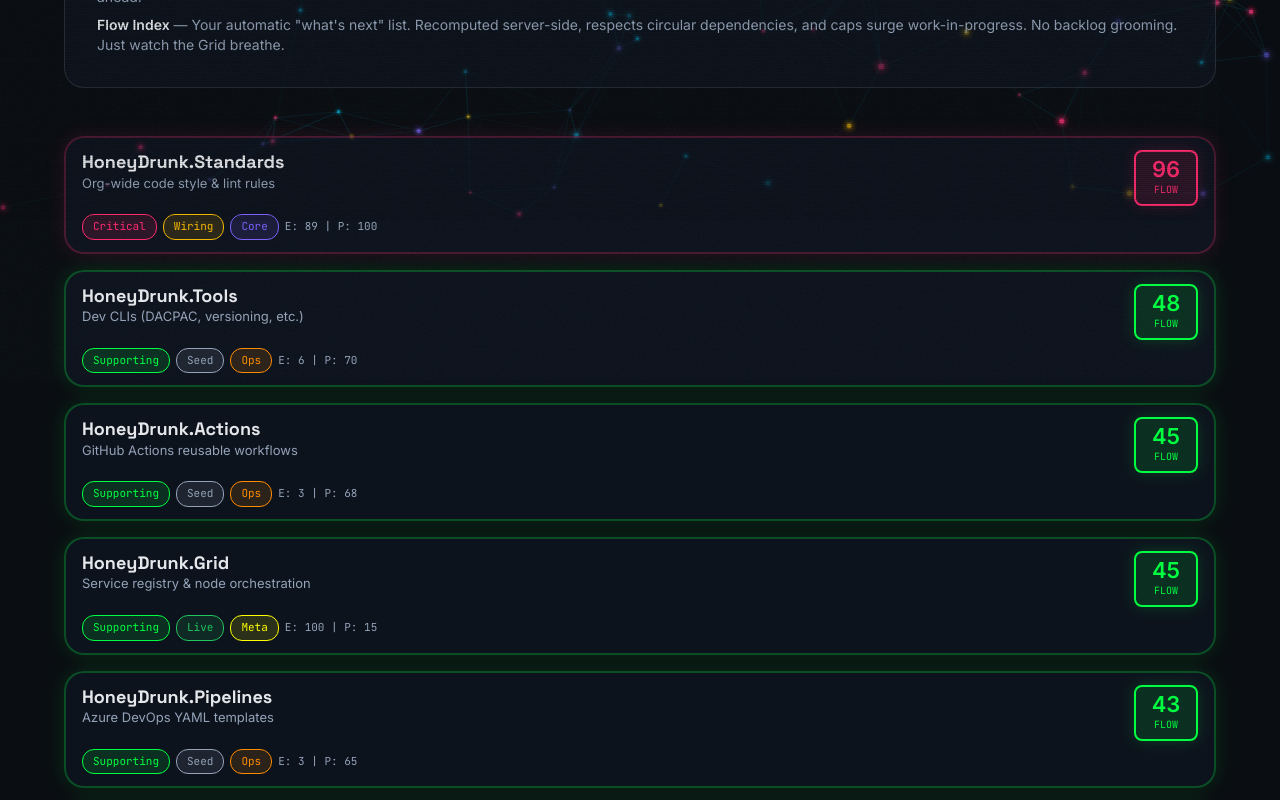
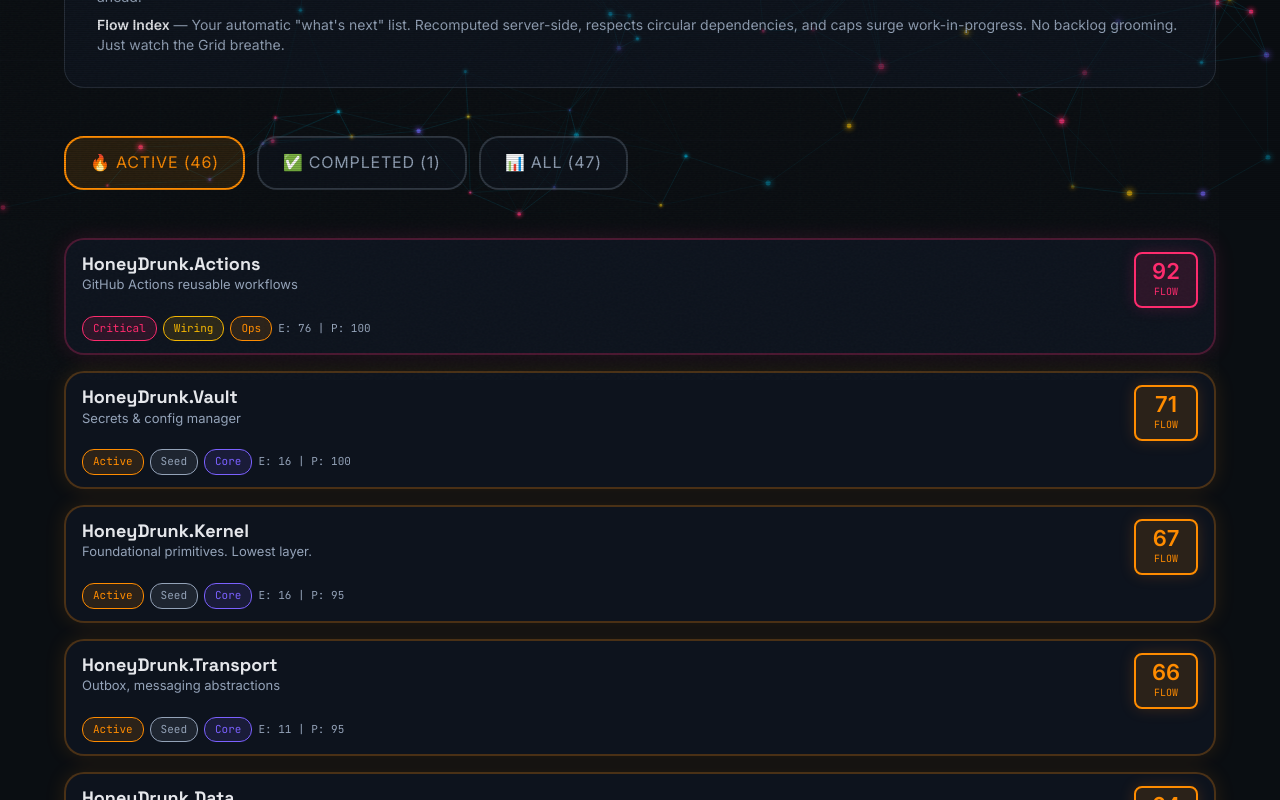
Before and after one commit to HoneyDrunkStudios/HoneyDrunkStudios, a Next.js app in the folder honeydrunk-website/: page /flow in a window 1280 px wide. Shown: the part 580-1380 px from the top of the page. Built offline with nearby package versions, Linux system fonts and the light colour scheme; no server answers.

Commit message:
implement active/completed flow separation and enhance UX in Flow Index

```diff
--- a/honeydrunk-website/app/flow/page.tsx
+++ b/honeydrunk-website/app/flow/page.tsx
@@ -8,7 +8,7 @@
 
 import { useState } from 'react';
 import Link from 'next/link';
-import { getNodesByFlow } from '@/lib/nodes';
+import { getNodesByFlow, getActiveFlowNodes, getCompletedFlowNodes } from '@/lib/nodes';
 import type { VisualNode } from '@/lib/types';
 import NeonGridCanvas from '@/components/NeonGridCanvas';
 import Header from '@/components/Header';
@@ -24,16 +24,35 @@
 };
 
 export default function FlowPage() {
-  const allNodes = getNodesByFlow();
+  const activeNodes = getActiveFlowNodes();
+  const completedNodes = getCompletedFlowNodes();
   const [selectedTier, setSelectedTier] = useState<string | null>(null);
+  const [selectedSection, setSelectedSection] = useState<'active' | 'completed' | 'all'>('active');
 
-  // Filter by tier if selected
-  const displayNodes = selectedTier
-    ? allNodes.filter(node => node.flowMetrics.flowTier === selectedTier)
-    : allNodes;
+  // Get display nodes based on section and tier filter
+  const getDisplayNodes = () => {
+    let baseNodes: VisualNode[];
+    switch (selectedSection) {
+      case 'active':
+        baseNodes = activeNodes;
+        break;
+      case 'completed':
+        baseNodes = completedNodes;
+        break;
+      case 'all':
+        baseNodes = [...activeNodes, ...completedNodes];
+        break;
+    }
+
+    return selectedTier
+      ? baseNodes.filter(node => node.flowMetrics.flowTier === selectedTier)
+      : baseNodes;
+  };
+
+  const displayNodes = getDisplayNodes();
 
   // Group nodes by tier for stats
-  const tierCounts = allNodes.reduce((acc, node) => {
+  const tierCounts = [...activeNodes, ...completedNodes].reduce((acc, node) => {
     acc[node.flowMetrics.flowTier] = (acc[node.flowMetrics.flowTier] || 0) + 1;
     return acc;
   }, {} as Record<string, number>);
@@ -102,8 +121,24 @@
                 borderColor: selectedTier === null ? colors.electricBlue : `${colors.slateLight}40`,
                 color: selectedTier === null ? colors.electricBlue : colors.slateLight,
               }}
+              onMouseEnter={(e) => {
+                if (selectedTier !== null) {
+                  e.currentTarget.style.backgroundColor = `${colors.electricBlue}20`;
+                  e.currentTarget.style.borderColor = `${colors.electricBlue}60`;
+                  e.currentTarget.style.color = colors.electricBlue;
+                  e.currentTarget.style.boxShadow = `0 0 15px ${colors.electricBlue}30`;
+                }
+              }}
+              onMouseLeave={(e) => {
+                if (selectedTier !== null) {
+                  e.currentTarget.style.backgroundColor = `${colors.gunmetal}60`;
+                  e.currentTarget.style.borderColor = `${colors.slateLight}40`;
+                  e.currentTarget.style.color = colors.slateLight;
+                  e.currentTarget.style.boxShadow = 'none';
+                }
+              }}
             >
-              All ({allNodes.length})
+              All ({activeNodes.length + completedNodes.length})
             </button>
             {(['critical', 'active', 'supporting', 'dormant', 'future'] as const).map((tier) => {
               const count = tierCounts[tier] || 0;
@@ -120,6 +155,22 @@
                     borderWidth: '2px',
                     borderColor: isSelected ? tierColor : `${tierColor}40`,
                     color: isSelected ? tierColor : `${tierColor}cc`,
+                  }}
+                  onMouseEnter={(e) => {
+                    if (!isSelected) {
+                      e.currentTarget.style.backgroundColor = `${tierColor}20`;
+                      e.currentTarget.style.borderColor = `${tierColor}80`;
+                      e.currentTarget.style.color = tierColor;
+                      e.currentTarget.style.boxShadow = `0 0 15px ${tierColor}30`;
+                    }
+                  }}
+                  onMouseLeave={(e) => {
+                    if (!isSelected) {
+                      e.currentTarget.style.backgroundColor = `${colors.gunmetal}60`;
+                      e.currentTarget.style.borderColor = `${tierColor}40`;
+                      e.currentTarget.style.color = `${tierColor}cc`;
+                      e.currentTarget.style.boxShadow = 'none';
+                    }
                   }}
                 >
                   {tier} ({count})
@@ -151,11 +202,105 @@
             </div>
           </div>
 
+          {/* Section Selector */}
+          <div className="flex flex-wrap gap-3 justify-center md:justify-start">
+            <button
+              onClick={() => setSelectedSection('active')}
+              className="px-6 py-3 rounded-lg text-sm font-mono font-bold uppercase tracking-wider transition-all duration-200 hover:scale-105 border-2"
+              style={{
+                backgroundColor: selectedSection === 'active' ? `${colors.cyberOrange}20` : `${colors.gunmetal}60`,
+                borderColor: selectedSection === 'active' ? colors.cyberOrange : `${colors.slateLight}40`,
+                color: selectedSection === 'active' ? colors.cyberOrange : colors.slateLight,
+                cursor: 'pointer',
+              }}
+              onMouseEnter={(e) => {
+                if (selectedSection !== 'active') {
+                  e.currentTarget.style.backgroundColor = `${colors.cyberOrange}15`;
+                  e.currentTarget.style.borderColor = `${colors.cyberOrange}60`;
+                  e.currentTarget.style.color = colors.cyberOrange;
+                  e.currentTarget.style.boxShadow = `0 0 20px ${colors.cyberOrange}30`;
+                }
+              }}
+              onMouseLeave={(e) => {
+                if (selectedSection !== 'active') {
+                  e.currentTarget.style.backgroundColor = `${colors.gunmetal}60`;
+                  e.currentTarget.style.borderColor = `${colors.slateLight}40`;
+                  e.currentTarget.style.color = colors.slateLight;
+                  e.currentTarget.style.boxShadow = 'none';
+                }
+              }}
+            >
+              🔥 Active ({activeNodes.length})
+            </button>
+            <button
+              onClick={() => setSelectedSection('completed')}
+              className="px-6 py-3 rounded-lg text-sm font-mono font-bold uppercase tracking-wider transition-all duration-200 hover:scale-105 border-2"
+              style={{
+                backgroundColor: selectedSection === 'completed' ? `${colors.signalGreen}20` : `${colors.gunmetal}60`,
+                borderColor: selectedSection === 'completed' ? colors.signalGreen : `${colors.slateLight}40`,
+                color: selectedSection === 'completed' ? colors.signalGreen : colors.slateLight,
+                cursor: 'pointer',
+              }}
+              onMouseEnter={(e) => {
+                if (selectedSection !== 'completed') {
+                  e.currentTarget.style.backgroundColor = `${colors.signalGreen}15`;
+                  e.currentTarget.style.borderColor = `${colors.signalGreen}60`;
+                  e.currentTarget.style.color = colors.signalGreen;
+                  e.currentTarget.style.boxShadow = `0 0 20px ${colors.signalGreen}30`;
+                }
+              }}
+              onMouseLeave={(e) => {
+                if (selectedSection !== 'completed') {
+                  e.currentTarget.style.backgroundColor = `${colors.gunmetal}60`;
+                  e.currentTarget.style.borderColor = `${colors.slateLight}40`;
+                  e.currentTarget.style.color = colors.slateLight;
+                  e.currentTarget.style.boxShadow = 'none';
+                }
+              }}
+            >
+              ✅ Completed ({completedNodes.length})
+            </button>
+            <button
+              onClick={() => setSelectedSection('all')}
+              className="px-6 py-3 rounded-lg text-sm font-mono font-bold uppercase tracking-wider transition-all duration-200 hover:scale-105 border-2"
+              style={{
+                backgroundColor: selectedSection === 'all' ? `${colors.electricBlue}20` : `${colors.gunmetal}60`,
+                borderColor: selectedSection === 'all' ? colors.electricBlue : `${colors.slateLight}40`,
+                color: selectedSection === 'all' ? colors.electricBlue : colors.slateLight,
+                cursor: 'pointer',
+              }}
+              onMouseEnter={(e) => {
+                if (selectedSection !== 'all') {
+                  e.currentTarget.style.backgroundColor = `${colors.electricBlue}15`;
+                  e.currentTarget.style.borderColor = `${colors.electricBlue}60`;
+                  e.currentTarget.style.color = colors.electricBlue;
+                  e.currentTarget.style.boxShadow = `0 0 20px ${colors.electricBlue}30`;
+                }
+              }}
+              onMouseLeave={(e) => {
+                if (selectedSection !== 'all') {
+                  e.currentTarget.style.backgroundColor = `${colors.gunmetal}60`;
+                  e.currentTarget.style.borderColor = `${colors.slateLight}40`;
+                  e.currentTarget.style.color = colors.slateLight;
+                  e.currentTarget.style.boxShadow = 'none';
+                }
+              }}
+            >
+              📊 All ({activeNodes.length + completedNodes.length})
+            </button>
+          </div>
+
           {/* Node List */}
           <div className="space-y-4">
-            {displayNodes.map((node) => (
-              <FlowNodeCard key={node.id} node={node} />
-            ))}
+            {displayNodes.length > 0 ? (
+              displayNodes.map((node) => (
+                <FlowNodeCard key={node.id} node={node} isCompleted={node.done === true} />
+              ))
+            ) : (
+              <div className="text-center py-8" style={{ color: colors.slateLight }}>
+                <p className="text-lg font-mono">No nodes in this section</p>
+              </div>
+            )}
           </div>
         </div>
       </div>
@@ -168,8 +313,12 @@
   );
 }
 
-function FlowNodeCard({ node }: { node: VisualNode }) {
+function FlowNodeCard({ node, isCompleted = false }: { node: VisualNode; isCompleted?: boolean }) {
   const { flowIndex, flowTier, flowColor } = node.flowMetrics;
+
+  // Use green for completed nodes, otherwise use the tier color
+  const displayColor = isCompleted ? colors.signalGreen : flowColor;
+  const displayTier = isCompleted ? 'completed' : flowTier;
 
   return (
     <Link
@@ -178,8 +327,9 @@
       style={{
         padding: '12px 16px',
         backgroundColor: `${colors.gunmetal}90`,
-        borderColor: `${flowColor}40`,
-        boxShadow: `0 0 20px ${flowColor}20`,
+        borderColor: `${displayColor}40`,
+        boxShadow: `0 0 20px ${displayColor}20`,
+        opacity: isCompleted ? 0.85 : 1,
       }}
     >
       <div className="flex items-start justify-between gap-3" style={{ marginBottom: '8px' }}>
@@ -211,25 +361,25 @@
             padding: '6px 12px',
             borderRadius: '8px',
             minWidth: '64px',
-            backgroundColor: `${flowColor}20`,
+            backgroundColor: `${displayColor}20`,
             borderWidth: '2px',
-            borderColor: flowColor,
-            boxShadow: `0 0 15px ${flowColor}30`,
+            borderColor: displayColor,
+            boxShadow: `0 0 15px ${displayColor}30`,
           }}
         >
           <div className="font-display font-bold" style={{
-            color: flowColor,
+            color: displayColor,
             fontSize: '22px',
             lineHeight: '1',
           }}>
             {flowIndex}
           </div>
           <div className="font-mono uppercase" style={{
-            color: flowColor,
+            color: displayColor,
             fontSize: '10px',
             marginTop: '2px',
           }}>
-            Flow
+            {isCompleted ? 'Done' : 'Flow'}
           </div>
         </div>
       </div>
@@ -241,13 +391,13 @@
           style={{
             padding: '3px 10px',
             borderRadius: '12px',
-            backgroundColor: `${flowColor}20`,
+            backgroundColor: `${displayColor}20`,
             borderWidth: '1px',
-            borderColor: flowColor,
-            color: flowColor,
+            borderColor: displayColor,
+            color: displayColor,
           }}
         >
-          {flowTier}
+          {isCompleted ? '✓ completed' : displayTier}
         </span>
 
         {/* Signal */}
--- a/honeydrunk-website/data/schema/signals.json
+++ b/honeydrunk-website/data/schema/signals.json
@@ -1,4 +1,17 @@
 [
+  {
+    "date": "2025-11-02",
+    "title": "Flow Index Redesign — Active/Completed Separation & Standards Live",
+    "desc": "Major Flow Index overhaul with three-section architecture: (1) Implemented Active/Completed flow separation—separated living work from completed milestones with getActiveFlowNodes() and getCompletedFlowNodes() functions. Active section (🔥 orange) shows current priorities, Completed section (✅ green) showcases done work, All section (📊 blue) provides unified view. (2) Updated flow tier colors: Active tier → cyber orange (#FF8C00), Supporting tier → neon yellow (#FFFF00), maintaining neon pink for Critical. (3) Enhanced UX with pointer cursors and cyberpunk hover effects—all buttons feature color-matched glows, smooth transitions, and tactile feedback. (4) HoneyDrunk.Actions signal upgraded Seed → Wiring, jumping to Flow Index #1 (92) with proper energy baseline. (5) HoneyDrunk.Standards marked done=true, demonstrating cooldown mechanics while maintaining high Flow due to foundational importance. Flow Index now provides clear separation between active roadmap and completed achievements with enhanced visual feedback.",
+    "tags": [
+      "Core",
+      "Ops",
+      "HoneyDrunk.Standards",
+      "HoneyDrunk.Actions",
+      "HoneyDrunk.Grid"
+    ],
+    "sector": "Core"
+  },
   {
     "date": "2025-11-01",
     "title": "Grid Reality Sync — Standards Foundation & Signal Reset",
--- a/honeydrunk-website/lib/nodes.ts
+++ b/honeydrunk-website/lib/nodes.ts
@@ -219,6 +219,28 @@
 }
 
 /**
+ * Get active nodes sorted by Flow Index (excluding completed nodes)
+ * Filters out nodes where done === true
+ */
+export function getActiveFlowNodes(): VisualNode[] {
+  const allNodes = getNodes();
+  return allNodes
+    .filter(node => node.done !== true)
+    .sort((a, b) => b.flowMetrics.flowIndex - a.flowMetrics.flowIndex);
+}
+
+/**
+ * Get completed nodes sorted by Flow Index
+ * Only includes nodes where done === true
+ */
+export function getCompletedFlowNodes(): VisualNode[] {
+  const allNodes = getNodes();
+  return allNodes
+    .filter(node => node.done === true)
+    .sort((a, b) => b.flowMetrics.flowIndex - a.flowMetrics.flowIndex);
+}
+
+/**
  * Get a single node by ID
  * Supports legacy ID aliases for backward compatibility
  */
```
Also changed, not shown: honeydrunk-website/data/schema/flow_tiers.json (+6 -6 lines), honeydrunk-website/data/schema/nodes.json.
